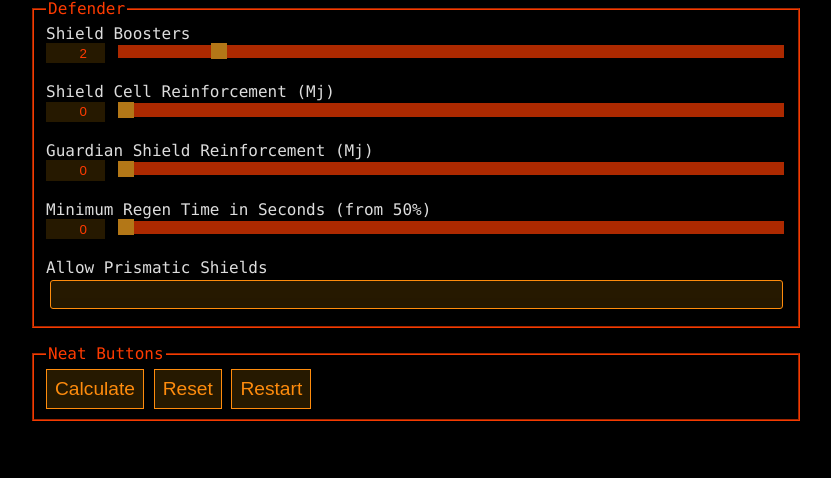
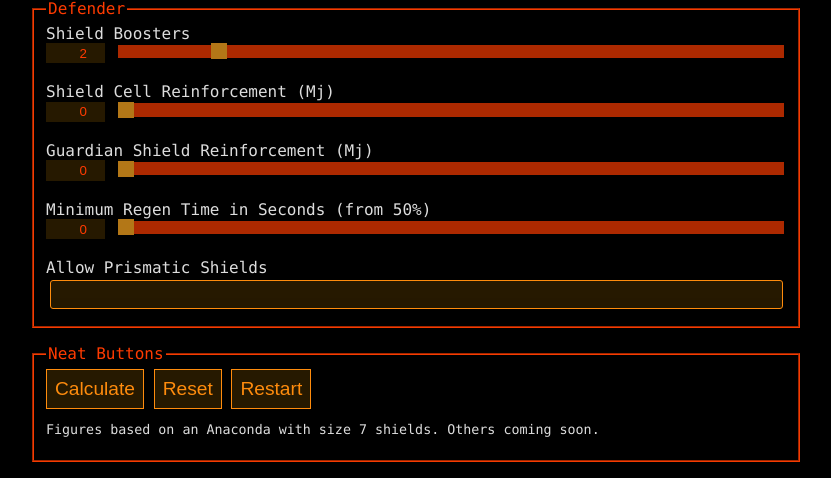
Before and after one commit to Freaky/elite_shield_tester, a PHP site: page / in a window 1280 px wide. Shown: the part 706-1184 px from the top of the page, without its empty margins (224-1055 px from the left). Before the commit the page ends 1127 px from the top, so only its background shows below. Run offline with PHP 8.4, Linux system fonts and the light colour scheme.

Commit message:
WWW: Quick note on what the figures are based on

```diff
--- a/www/index.php
+++ b/www/index.php
@@ -420,6 +420,9 @@ $about = empty($_GET);
           <button type="submit">Calculate</button>
           <button type="reset">Reset</button>
           <button type="button" onclick="window.location.href='<?php echo OWN_URL ?>'">Restart</button>
+          <p style="font-size: smaller">
+            Figures based on an Anaconda with size 7 shields. Others coming soon.
+          </p>
         </fieldset>
 
 <?php
```
